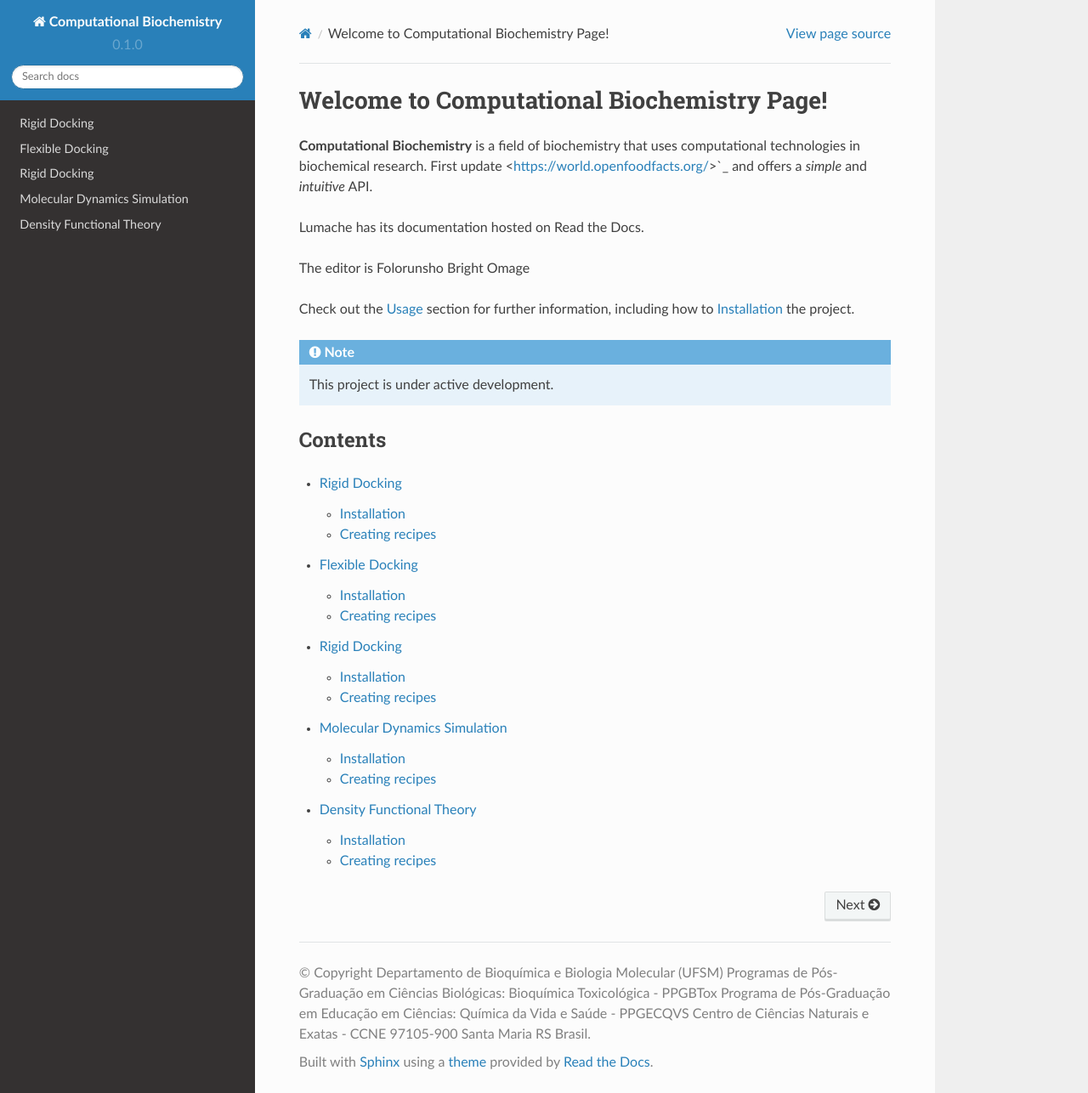
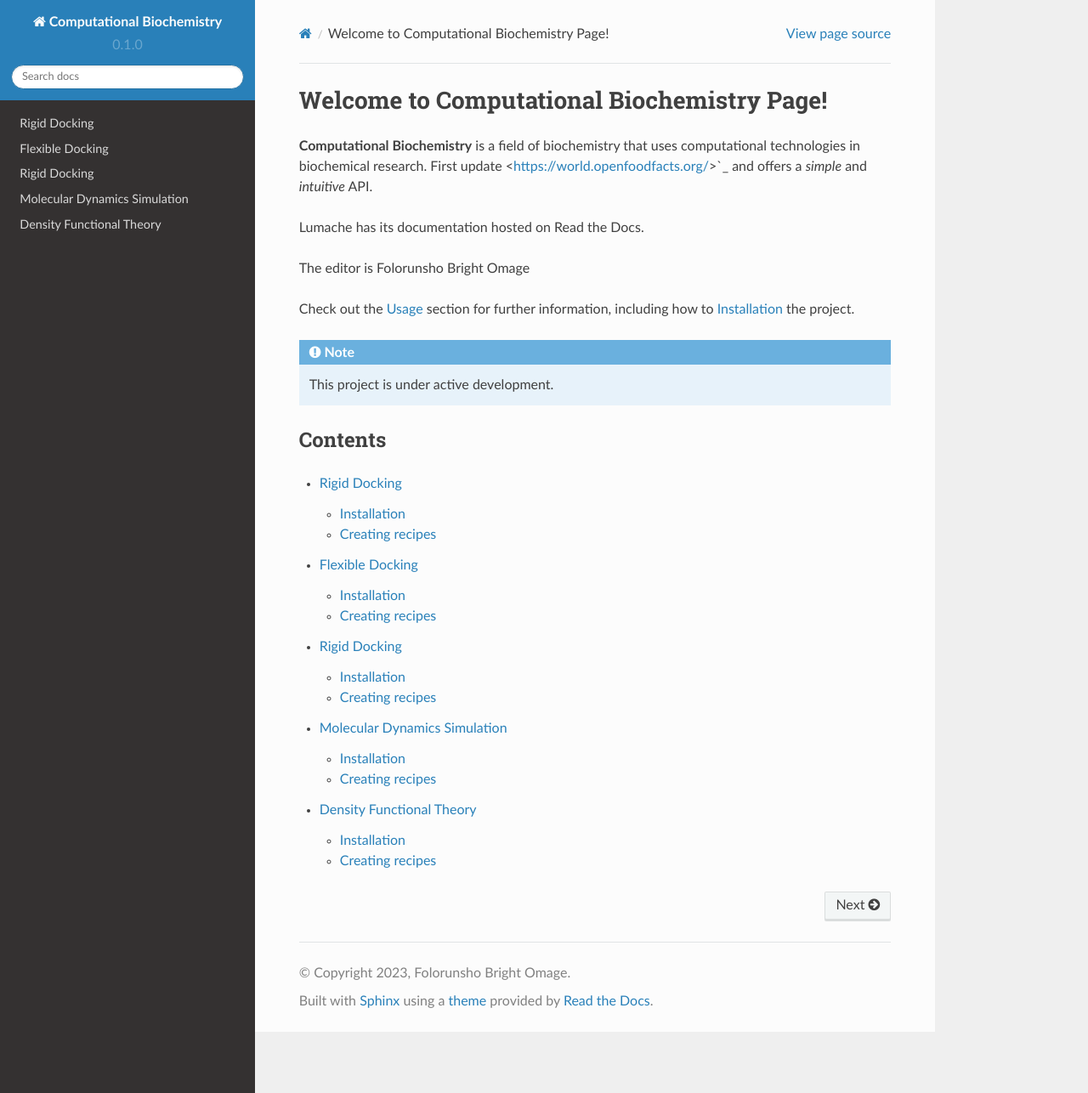
Before and after one commit to omagebright/computationalbiochemistry, a Sphinx documentation site: the page built from docs/source/index.rst, in a window 1280 px wide and 1286 px high. Shown: the whole window at 85% size. Built offline with Sphinx 7.4.7 and the Read the Docs theme 2.0.0, drawn with Linux system fonts in a browser that asks for light colours.

Commit message:
Update conf.py

```diff
--- a/docs/source/conf.py
+++ b/docs/source/conf.py
@@ -4,9 +4,7 @@
 
 project = 'Computational Biochemistry'
 copyright = '2023, Folorunsho Bright Omage'
-copyright = 'Departamento de Bioquímica e Biologia Molecular (UFSM) Programas de Pós-Graduação em Ciências Biológicas: Bioquímica Toxicológica - PPGBTox Programa de Pós-Graduação em Educação em Ciências: Química da Vida e Saúde - PPGECQVS Centro de Ciências Naturais e Exatas - CCNE 97105-900 Santa Maria RS Brasil'
-author = 'Folorunsho Bright Omage, Prof Laura Orian, Prof João Batista Teixeira da Rocha '
-author = 'Prof Laura Orian, Prof João Batista Teixeira da Rocha '
+author = 'Folorunsho Bright Omage, Prof João Batista Teixeira da Rocha '
 
 release = '0.1'
 version = '0.1.0'
```
